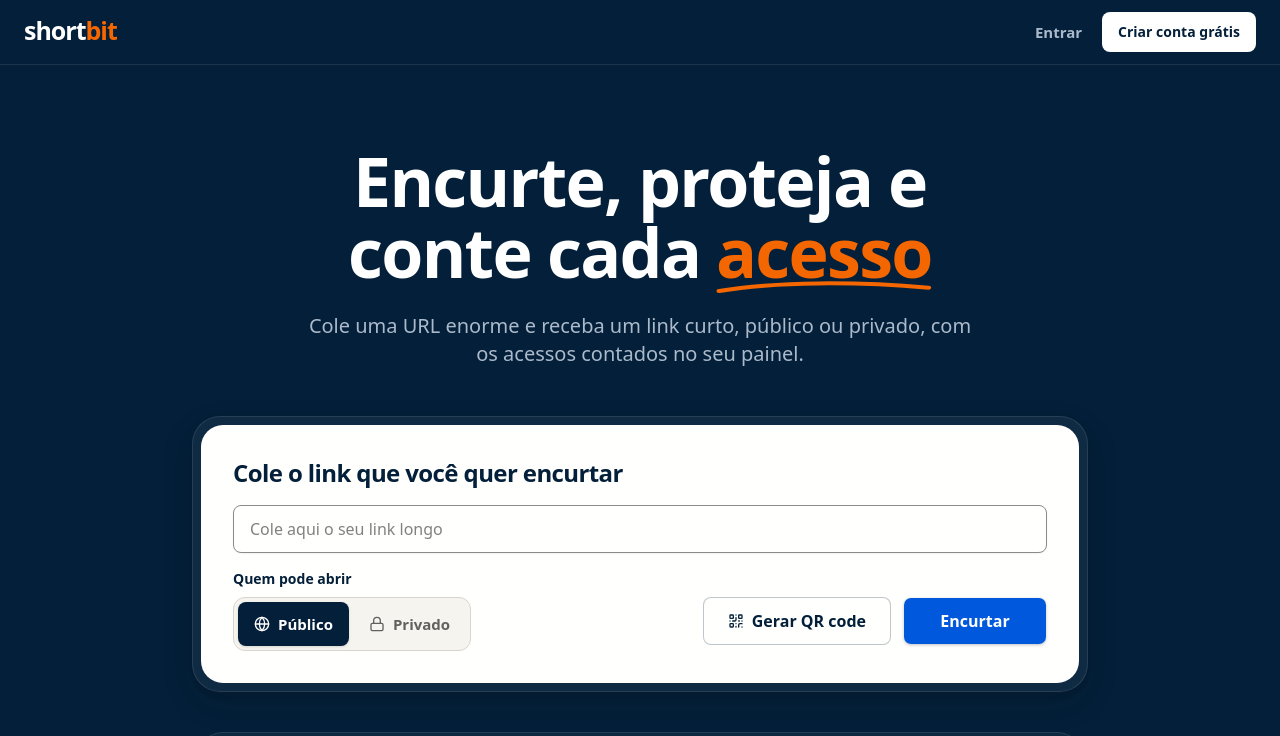
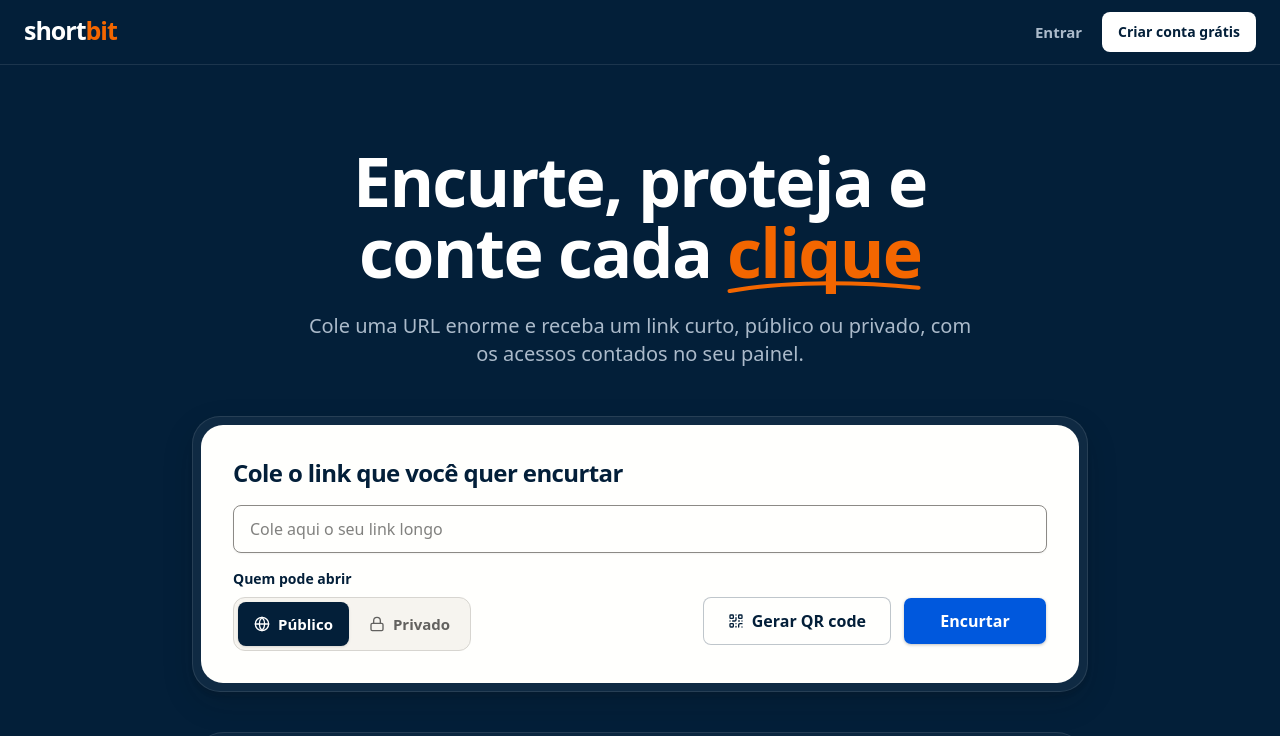
Before and after one commit to fredsaggio/shortbit, a React (Vite) app in the folder frontend/: page / in a window 1280 px wide. Shown: the top 736 px of the page. Built offline with nearby package versions, Linux system fonts and the light colour scheme; no server answers.

Commit message:
feat(front): keep "clique" in the home page headline

```diff
--- a/frontend/src/pages/HomePage.tsx
+++ b/frontend/src/pages/HomePage.tsx
@@ -155,7 +155,7 @@ function ShortenCard() {
 
 const headlineWords = ['Encurte,', 'proteja', 'e', 'conte', 'cada']
 
-// Each word rises in turn, then an orange stroke is drawn under "acesso".
+// Each word rises in turn, then an orange stroke is drawn under "clique".
 function HeroTitle() {
   return (
     <h1 className="mx-auto max-w-4xl text-[clamp(2.25rem,6vw,4.25rem)] leading-[1.05] font-extrabold tracking-tight">
@@ -173,7 +173,7 @@ function HeroTitle() {
         className="relative inline-block text-brand motion-safe:animate-in motion-safe:fade-in motion-safe:slide-in-from-bottom-4 motion-safe:duration-700 motion-safe:[animation-fill-mode:both]"
         style={{ animationDelay: `${headlineWords.length * 70}ms` }}
       >
-        acesso
+        clique
         <svg aria-hidden="true" viewBox="0 0 200 20" preserveAspectRatio="none" className="absolute -bottom-1 left-0 h-3 w-full overflow-visible sm:-bottom-2 sm:h-4">
           <path
             d="M3 15 C 55 3, 130 3, 197 11"
```
Also changed, not shown: 1 other file (tests, documents, lock files or other folders).
